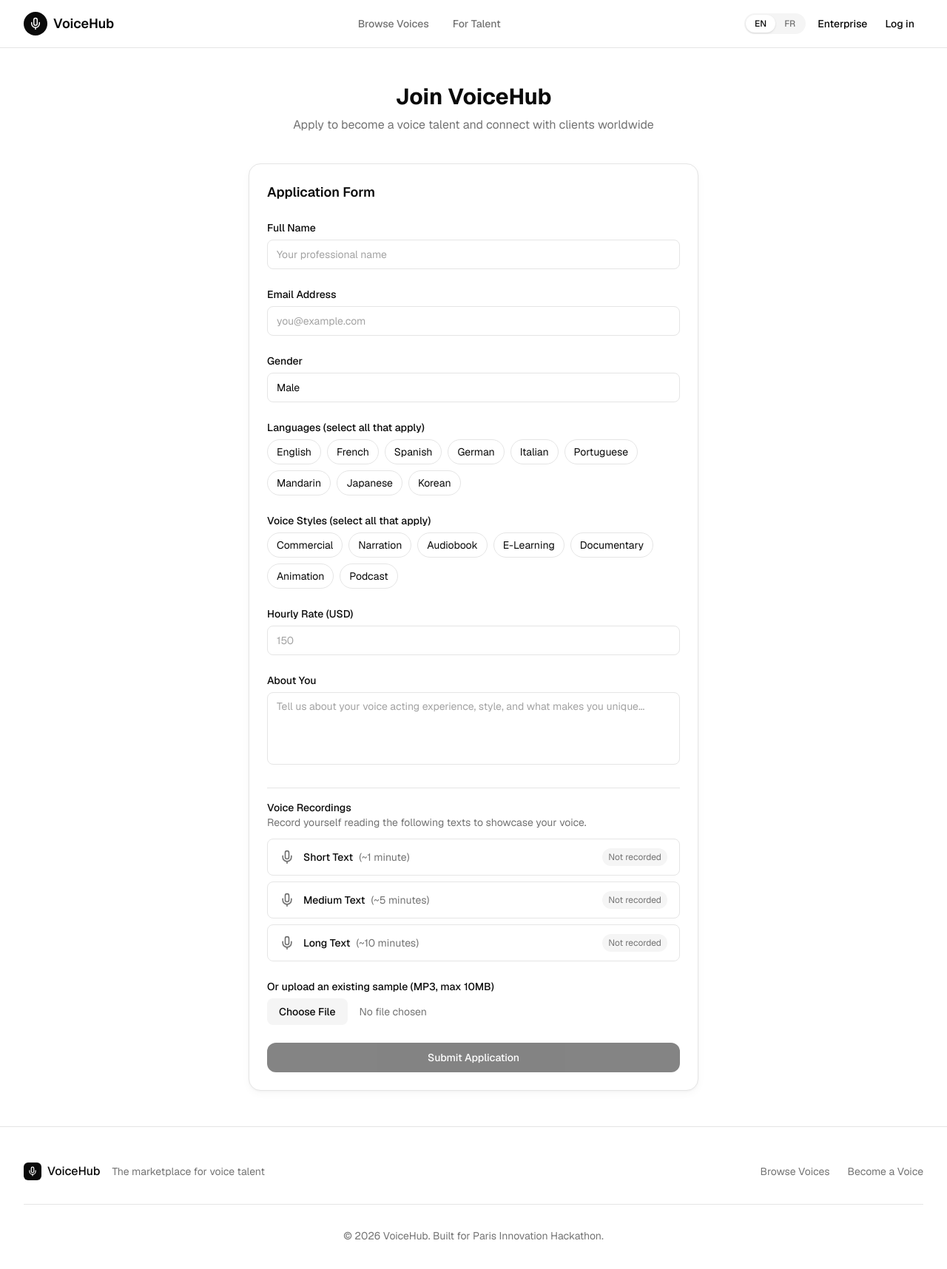
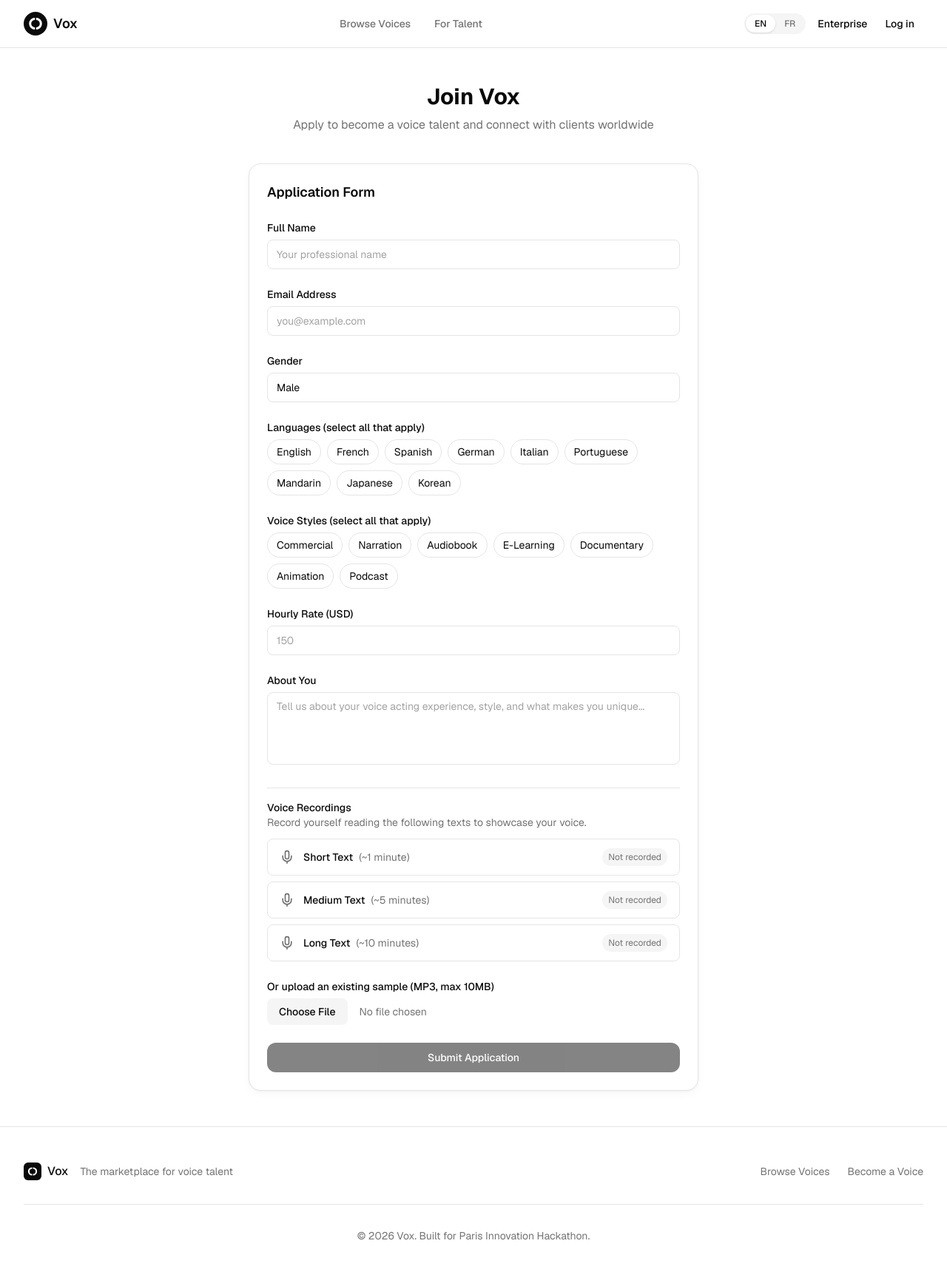
Before and after one commit to etiennechatreaux/paris-innov-hack, a Next.js app: page /apply in a window 1280 px wide. Shown: the top 1716 px of the page at 74% size. Built offline with nearby package versions, Linux system fonts and the light colour scheme.

Commit message:
Uptaded + revert € to $

```diff
--- a/app/(public)/apply/page.tsx
+++ b/app/(public)/apply/page.tsx
@@ -100,7 +100,7 @@ export default function ApplyPage() {
     <div className="max-w-2xl mx-auto px-6 lg:px-8 py-12">
       <div className="text-center mb-10">
         <h1 className="text-3xl font-bold text-[var(--foreground)]">
-          Join VoiceHub
+          Join Vox
         </h1>
         <p className="mt-2 text-[var(--muted)]">
           Apply to become a voice talent and connect with clients worldwide
--- a/app/(public)/apply/success/page.tsx
+++ b/app/(public)/apply/success/page.tsx
@@ -26,7 +26,7 @@ export default function SuccessPage() {
         Application Submitted!
       </h1>
       <p className="mt-4 text-[var(--muted)]">
-        Thank you for applying to VoiceHub. We&apos;ve received your application
+        Thank you for applying to Vox. We&apos;ve received your application
         and will review it shortly. You&apos;ll hear back from us within 2-3
         business days.
       </p>
--- a/app/layout.tsx
+++ b/app/layout.tsx
@@ -16,8 +16,11 @@ const geistMono = Geist_Mono({
 });
 
 export const metadata: Metadata = {
-  title: "VoiceHub - Voice Talent Marketplace",
+  title: "Vox - Voice Talent Marketplace",
   description: "Find and hire professional voice talent for your projects. The premier marketplace connecting businesses with voice actors worldwide.",
+  icons: {
+    icon: '/logo.svg',
+  },
 };
 
 const messages = {
--- a/components/Footer.tsx
+++ b/components/Footer.tsx
@@ -2,6 +2,7 @@
 
 import Link from 'next/link';
 import { useTranslations } from 'next-intl';
+import { VoxLogo } from './VoxLogo';
 
 export function Footer() {
   const t = useTranslations('footer');
@@ -13,23 +14,9 @@ export function Footer() {
           {/* Logo and tagline */}
           <div className="flex items-center gap-2">
             <div className="w-6 h-6 bg-[var(--primary)] rounded-md flex items-center justify-center">
-              <svg
-                xmlns="http://www.w3.org/2000/svg"
-                width="14"
-                height="14"
-                viewBox="0 0 24 24"
-                fill="none"
-                stroke="white"
-                strokeWidth="2"
-                strokeLinecap="round"
-                strokeLinejoin="round"
-              >
-                <path d="M12 2a3 3 0 0 0-3 3v7a3 3 0 0 0 6 0V5a3 3 0 0 0-3-3Z" />
-                <path d="M19 10v2a7 7 0 0 1-14 0v-2" />
-                <line x1="12" x2="12" y1="19" y2="22" />
-              </svg>
+              <VoxLogo size={14} className="text-white" />
             </div>
-            <span className="font-medium">VoiceHub</span>
+            <span className="font-medium">Vox</span>
             <span className="text-[var(--muted)] text-sm ml-2">
               {t('tagline')}
             </span>
--- a/components/Navbar.tsx
+++ b/components/Navbar.tsx
@@ -4,6 +4,7 @@ import Link from 'next/link';
 import { useTranslations } from 'next-intl';
 import { Button } from './ui/Button';
 import { LanguageSwitcher } from './LanguageSwitcher';
+import { VoxLogo } from './VoxLogo';
 
 export function Navbar() {
   const t = useTranslations('nav');
@@ -15,23 +16,9 @@ export function Navbar() {
           {/* Logo */}
           <Link href="/" className="flex items-center gap-2">
             <div className="w-8 h-8 bg-[var(--primary)] rounded-lg flex items-center justify-center">
-              <svg
-                xmlns="http://www.w3.org/2000/svg"
-                width="18"
-                height="18"
-                viewBox="0 0 24 24"
-                fill="none"
-                stroke="white"
-                strokeWidth="2"
-                strokeLinecap="round"
-                strokeLinejoin="round"
-              >
-                <path d="M12 2a3 3 0 0 0-3 3v7a3 3 0 0 0 6 0V5a3 3 0 0 0-3-3Z" />
-                <path d="M19 10v2a7 7 0 0 1-14 0v-2" />
-                <line x1="12" x2="12" y1="19" y2="22" />
-              </svg>
+              <VoxLogo size={20} className="text-white" />
             </div>
-            <span className="font-semibold text-lg">VoiceHub</span>
+            <span className="font-semibold text-lg">Vox</span>
           </Link>
 
           {/* Navigation */}
@@ -54,7 +41,7 @@ export function Navbar() {
           <div className="flex items-center gap-4">
             <LanguageSwitcher />
             <div className="flex items-center gap-3">
-              <Link href="/apply" className="text-sm font-medium text-[var(--foreground)] hover:text-[var(--muted)] transition-colors">
+              <Link href="/voices" className="text-sm font-medium text-[var(--foreground)] hover:text-[var(--muted)] transition-colors">
                 Enterprise
               </Link>
               <Link href="/voices">
--- a/components/Sidebar.tsx
+++ b/components/Sidebar.tsx
@@ -4,6 +4,7 @@ import Link from 'next/link';
 import { usePathname } from 'next/navigation';
 import { useTranslations } from 'next-intl';
 import { SidebarNavItem } from './SidebarNavItem';
+import { VoxLogo } from './VoxLogo';
 
 // Icon components
 function HomeIcon() {
@@ -70,11 +71,7 @@ export function Sidebar() {
       {/* Logo at top */}
       <Link href="/home" className="mb-8">
         <div className="w-10 h-10 bg-[var(--primary)] rounded-xl flex items-center justify-center">
-          <svg xmlns="http://www.w3.org/2000/svg" width="20" height="20" viewBox="0 0 24 24" fill="none" stroke="white" strokeWidth="2" strokeLinecap="round" strokeLinejoin="round">
-            <path d="M12 2a3 3 0 0 0-3 3v7a3 3 0 0 0 6 0V5a3 3 0 0 0-3-3Z" />
-            <path d="M19 10v2a7 7 0 0 1-14 0v-2" />
-            <line x1="12" x2="12" y1="19" y2="22" />
-          </svg>
+          <VoxLogo size={24} className="text-white" />
         </div>
       </Link>
 
--- /dev/null
+++ b/components/VoxLogo.tsx
@@ -0,0 +1,34 @@
+interface VoxLogoProps {
+  size?: number;
+  className?: string;
+}
+
+export function VoxLogo({ size = 32, className = '' }: VoxLogoProps) {
+  // Logo: two interlocking thick crescents
+  // Center at 50,50, outer radius 40, inner radius 25
+  const cx = 50, cy = 50;
+  const outerR = 40, innerR = 25;
+  const gap = 4; // gap between crescents
+
+  // Left crescent: from top to bottom on the left side
+  const leftOuter = `M ${cx - gap} ${cy - outerR} A ${outerR} ${outerR} 0 0 0 ${cx - gap} ${cy + outerR}`;
+  const leftInner = `L ${cx - gap} ${cy + innerR} A ${innerR} ${innerR} 0 0 1 ${cx - gap} ${cy - innerR} Z`;
+
+  // Right crescent: from bottom to top on the right side
+  const rightOuter = `M ${cx + gap} ${cy + outerR} A ${outerR} ${outerR} 0 0 0 ${cx + gap} ${cy - outerR}`;
+  const rightInner = `L ${cx + gap} ${cy - innerR} A ${innerR} ${innerR} 0 0 1 ${cx + gap} ${cy + innerR} Z`;
+
+  return (
+    <svg
+      width={size}
+      height={size}
+      viewBox="0 0 100 100"
+      fill="none"
+      xmlns="http://www.w3.org/2000/svg"
+      className={className}
+    >
+      <path d={`${leftOuter} ${leftInner}`} fill="currentColor" />
+      <path d={`${rightOuter} ${rightInner}`} fill="currentColor" />
+    </svg>
+  );
+}
--- a/lib/referral.ts
+++ b/lib/referral.ts
@@ -29,7 +29,7 @@ export interface RecentReferral {
 }
 
 // Constants
-export const REFERRAL_BASE_URL = 'https://voicehub.com/join';
+export const REFERRAL_BASE_URL = 'https://vox.com/join';
 
 // Utility functions
 export function generateReferralLink(referralCode: string): string {
@@ -41,7 +41,7 @@ export function getShareUrls(referralLink: string, message: string) {
   const encodedMessage = encodeURIComponent(message);
 
   return {
-    email: `mailto:?subject=${encodeURIComponent('Join VoiceHub!')}&body=${encodedMessage}%0A%0A${encodedLink}`,
+    email: `mailto:?subject=${encodeURIComponent('Join Vox!')}&body=${encodedMessage}%0A%0A${encodedLink}`,
     whatsapp: `https://wa.me/?text=${encodedMessage}%20${encodedLink}`,
     linkedin: `https://www.linkedin.com/sharing/share-offsite/?url=${encodedLink}`,
     twitter: `https://twitter.com/intent/tweet?text=${encodedMessage}&url=${encodedLink}`,
--- a/messages/en.json
+++ b/messages/en.json
@@ -25,7 +25,7 @@
     "tagline": "The marketplace for voice talent",
     "browseVoices": "Browse Voices",
     "becomeAVoice": "Become a Voice",
-    "copyright": "VoiceHub. Built for Paris Innovation Hackathon."
+    "copyright": "Vox. Built for Paris Innovation Hackathon."
   },
   "earnings": {
     "title": "Earnings",
@@ -71,7 +71,7 @@
     "linkedin": "LinkedIn",
     "copy": "Copy",
     "qrCode": "QR Code",
-    "shareMessage": "Join VoiceHub, the marketplace for voice talent! Sign up with my link and we both get rewards.",
+    "shareMessage": "Join Vox, the marketplace for voice talent! Sign up with my link and we both get rewards.",
     "stats": {
       "invitesSent": "Invites Sent",
       "signUps": "Sign-ups",
--- a/messages/fr.json
+++ b/messages/fr.json
@@ -25,7 +25,7 @@
     "tagline": "La marketplace des talents vocaux",
     "browseVoices": "Parcourir les voix",
     "becomeAVoice": "Devenir une voix",
-    "copyright": "VoiceHub. Créé pour le Paris Innovation Hackathon."
+    "copyright": "Vox. Créé pour le Paris Innovation Hackathon."
   },
   "earnings": {
     "title": "Revenus",
@@ -71,7 +71,7 @@
     "linkedin": "LinkedIn",
     "copy": "Copier",
     "qrCode": "Code QR",
-    "shareMessage": "Rejoignez VoiceHub, la marketplace des talents vocaux ! Inscrivez-vous avec mon lien et nous gagnons tous les deux des récompenses.",
+    "shareMessage": "Rejoignez Vox, la marketplace des talents vocaux ! Inscrivez-vous avec mon lien et nous gagnons tous les deux des récompenses.",
     "stats": {
       "invitesSent": "Invitations envoyées",
       "signUps": "Inscriptions",
```
Also changed, not shown: public/logo.svg (added).
